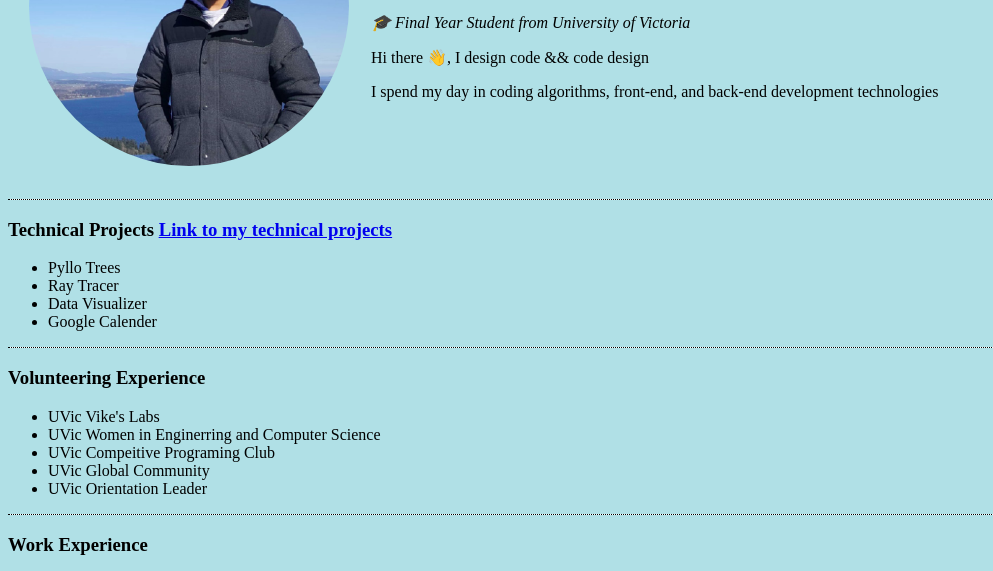
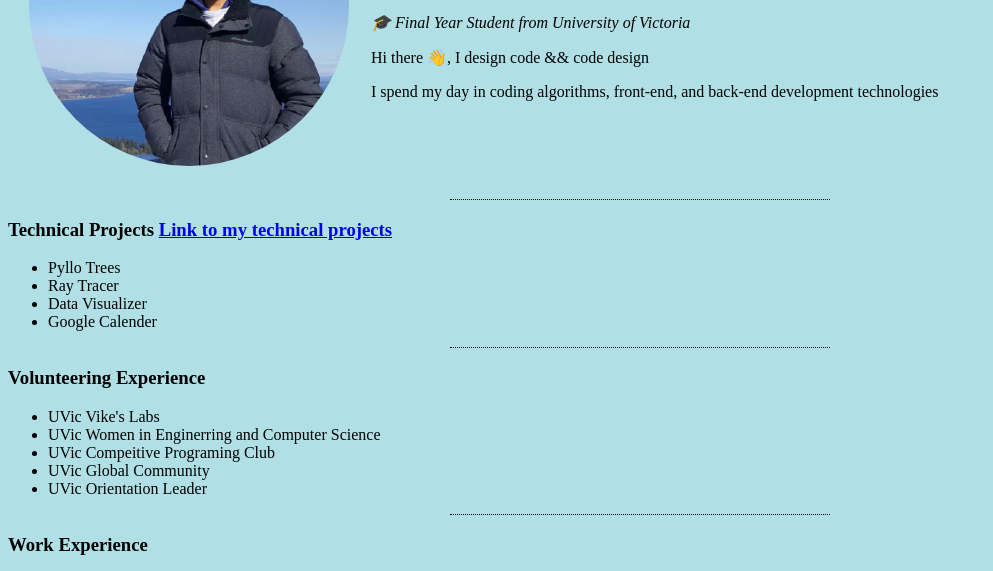
Before and after one commit to ankitd2002/Ankit-portfolio, a plain HTML site: page index.html in a window 1280 px wide. Shown: the part 183-754 px from the top of the page, without its empty margins (0-993 px from the left). Drawn offline with Linux system fonts and the light colour scheme.

Commit message:
Update index.html

```diff
--- a/index.html
+++ b/index.html
@@ -20,10 +20,10 @@
         }
 
         hr{
-            background-color: white;
+
             border-style: none;
             border-top-style: dotted;
-            width=30%
+            width: 30%;
         }
 
     </style>
```
